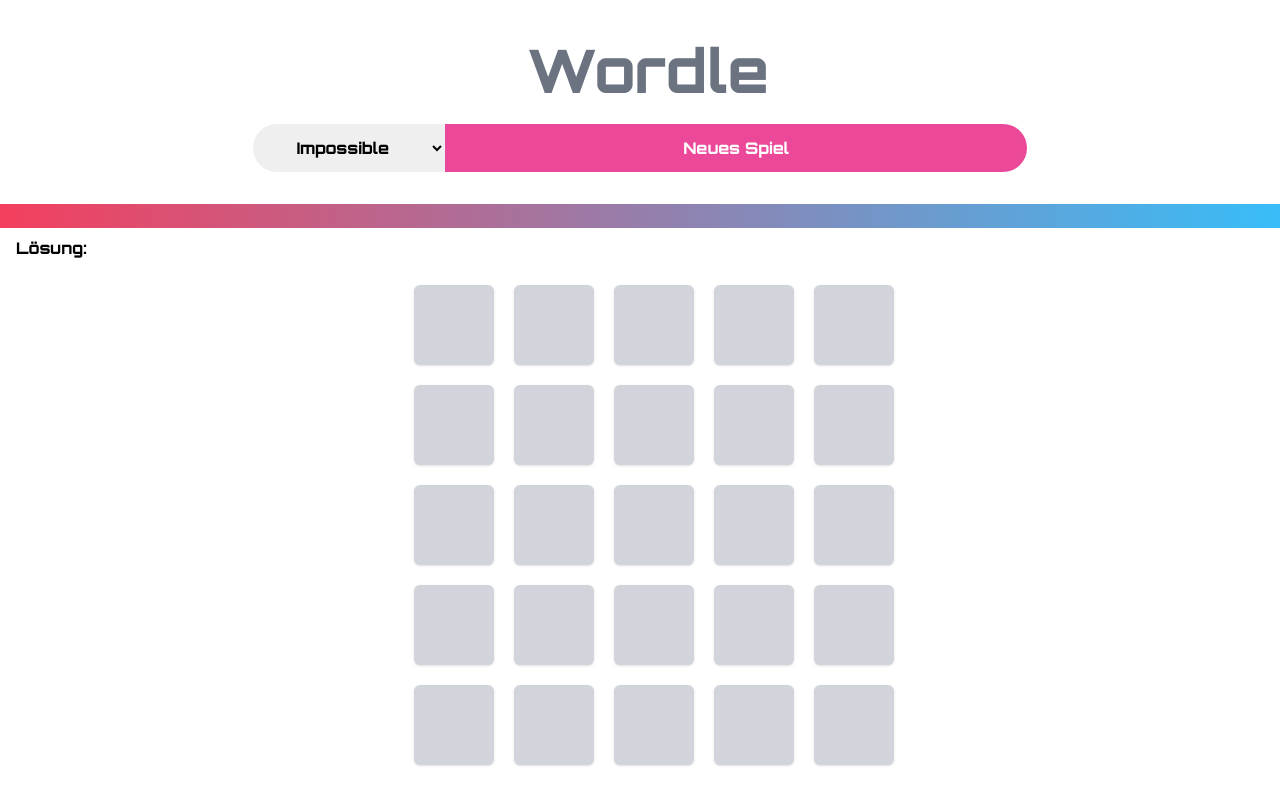
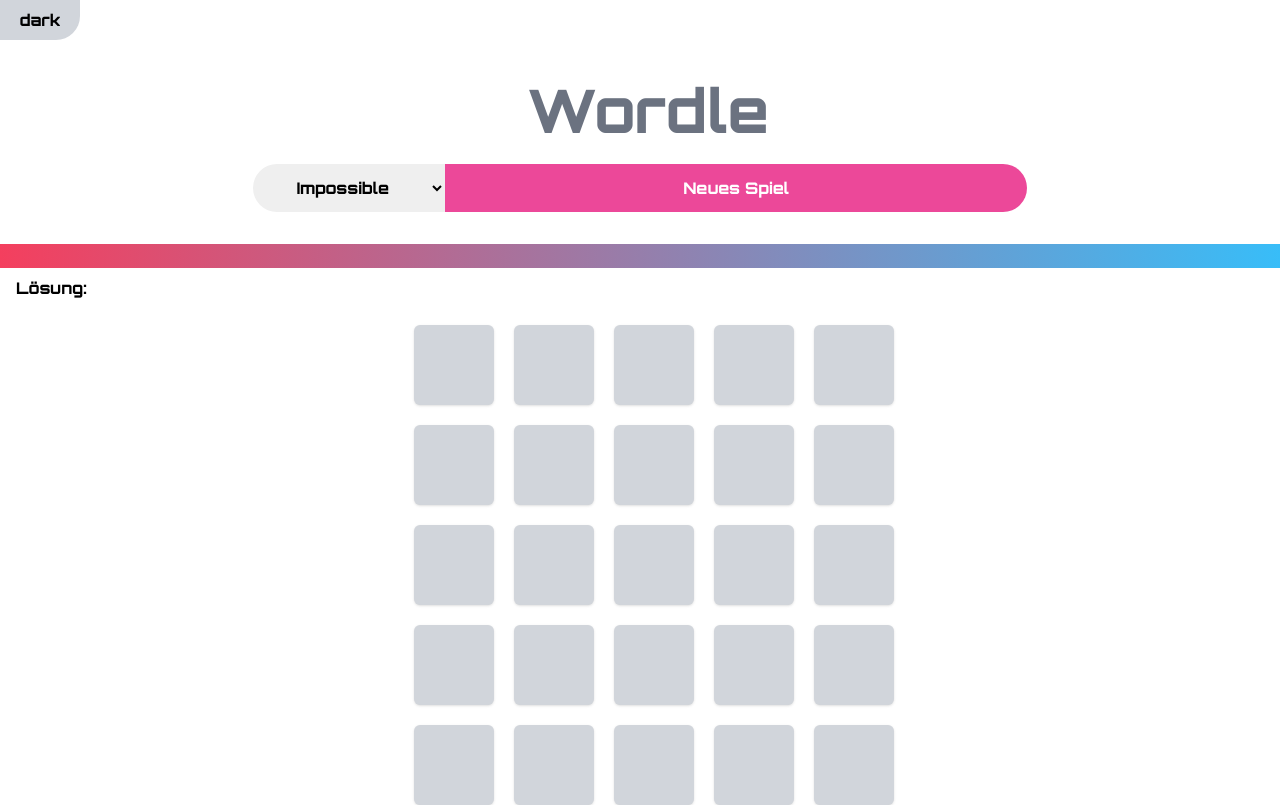
Before and after one commit to Backstein42/wordle, a Flask app: page / in a window 1280 px wide. Before the commit the page ends 766 px from the top, so only its background shows below. Run offline with Flask 2, Linux system fonts and the light colour scheme; some libraries are stand-ins or nearby versions.

Commit message:
dark mode

```diff
--- a/app.py
+++ b/app.py
@@ -1,5 +1,6 @@
 from cgitb import text
-from flask import Flask, redirect, render_template, request, session
+import json
+from flask import Flask, jsonify, redirect, render_template, request, session
 import random as rand
 
 app = Flask(__name__)
@@ -8,8 +9,7 @@
 
 words = []
 
-# TODO wenn buchstabe mehrfach vorkommt, nur den richtigen mit 2 markieren (wenn an richtiger stelle)
-# ansonsten, nur so viele mit 1 markieren, wie auch in dem wort vorkommen <-- Noch fehlerhaft
+# TODO text hintergrundfarben werden nach neuladen der Seite nicht angezeigt
 
 # words_easy = []  # < 5 buchstaben
 words_medium = []  # < 7 buchstaben [5, 6]
@@ -79,7 +79,6 @@
     if 'spielstand' not in session or session["finish"] or session.get("new_game", False):
         session["new_game"] = False
         s = maxSpalten(schwierigkeitsgrad)  # -1
-        # TODO mehr woerter
         session["loesungsWort"] = rand.choice(
             [x for x in words[schwierigkeitsgrad] if len(x) == s])
         spalten = len(session["loesungsWort"])
@@ -90,7 +89,9 @@
             "spalten"))] for y in range(spielstand.get("zeilen"))]
         session["finish"] = False
         session.update()
-    return render_template('hello.html', schwierigkeitsgrad=schwierigkeitsgrad, spielstand=session['spielstand'], istrichtig=istrichtig, gamefield=session["gamefield"])
+    return render_template('hello.html', schwierigkeitsgrad=schwierigkeitsgrad, spielstand=session['spielstand'],
+                           istrichtig=istrichtig,
+                           gamefield=session["gamefield"])
 
 
 def evaluateGuess(guess, solution):
@@ -134,17 +135,32 @@
 @ app.route("/raten", methods=['POST'])
 def correctWord():
     guess = request.form["guess"]
-
+    print("IGoieomgvefvm" + guess)
     # ERSTMAL WEGLASSEN: if guess not in words
     #    throw , abort(400)
 
     correctWordList = evaluateGuess(guess, session["loesungsWort"])
 
+    # list(guess) mappen auf correctWordList
+    # ['a' => 0, 'b' => 1, 'c' => 2, ...]
+    #x = dict(zip(list(guess), correctWordList))
+    # print(x)
+    session["gamefield"][session["spielstand"]["aktuelleZeile"]] = list(guess)
+
     session["spielstand"]["aktuelleZeile"] += 1
     result = {"result": correctWordList}
 
+    # session gamefoield -> auf guess setzen in der ak tutllen zeile
+
+    # print(session["gamefield"]) guess.split()
+    # zeile in gamefield erstetzen
+
+    print(session)
+
     if session["spielstand"]["aktuelleZeile"] >= session["spielstand"]["zeilen"] or guess == session["loesungsWort"]:
         result["solution"] = session["loesungsWort"]
+        result["richtigGeraten"] = guess == session["loesungsWort"]
+
         session["finish"] = True
 
     session.update()
--- a/templates/hello.html
+++ b/templates/hello.html
@@ -1,8 +1,12 @@
 <!DOCTYPE html>
-<link rel="stylesheet" href="style.css" />
+<html>
+  <head>
+<link rel="preconnect" href="https://cdn.tailwindcss.com">
 <link rel="preconnect" href="https://fonts.googleapis.com">
 <link rel="preconnect" href="https://fonts.gstatic.com" crossorigin>
 <link href="https://fonts.googleapis.com/css2?family=Orbitron:wght@800&display=swap" rel="stylesheet">
+
+<script src="https://cdn.tailwindcss.com"></script>
 
 <style>
     @import url('https://fonts.googleapis.com/css2?family=Orbitron:wght@800&display=swap');
@@ -37,6 +41,13 @@
 
 <title>Wordle</title>
 
+</head>
+
+<body class="bg-white dark:bg-gray-900">
+
+  <button onclick="dark()" type="button" class="rounded-br-3xl dark:text-white bg-gray-300 dark:bg-[#212230] w-20 h-10">dark</button>
+
+<div class="fireworks-container fixed inset-0 pointer-events-none z-10"></div>
 
 <h1 class="text-bold text-center mt-10 text-6xl ml-[1rem] text-gray-500">  Wordle </h1>
 
@@ -52,16 +63,16 @@
     Neues Spiel
   </button>
 </form>
-
-<div class="bg-gradient-to-r from-rose-500 to-sky-400 w-full h-6 mt-8"></div>
-<h1 id="loesung" class="mt-[0.5rem] ml-[1rem]">Lösung: </h1>
+<!-- Inhalt von gamefield in kästen -->
+<div class="bg-gradient-to-r from-rose-500 to-sky-400 dark:from-rose-700 dark:to-sky-900 w-full h-6 mt-8"></div>
+<h1 id="loesung" class="dark:text-white mt-[0.5rem] ml-[1rem]">Lösung: </h1>
 <div class="flex text-center">
     <div class="grid grosserKasten mt-1 pl-[1.8rem] pt-[1.3rem] mx-auto">
     {% for i in range(spielstand.zeilen) %} {% for j in range(spielstand.spalten) %} {% if
     istrichtig(gamefield.zeile, gamefield.spalte) %}
     <div id="{{ i }}_{{ j }}" class="kasten kasten-richtig pl-[1.8rem] pt-[1.3rem]"></div>
     {% elif not istrichtig(gamefield.zeile, gamefield.spalte) %}
-    <div id="{{ i }}_{{ j }}" class="kasten flex justify-center items-center w-20 h-20 rounded-md bg-gray-300 shadow text-gray-700"></div>
+    <div id="{{ i }}_{{ j }}" class="kasten dark:text-white dark:bg-[#212230] flex justify-center items-center w-20 h-20 rounded-md bg-gray-300 shadow text-gray-700"></div>
     {% else %}
     <div id="{{ i }}_{{ j }}" class="kasten kasten-else pl-[1.8rem] pt-[1.3rem]"></div>
     {% endif %} {% endfor %} {% endfor %}
@@ -70,10 +81,68 @@
 
 <!-- <button class="w-[25%] bg-[#cbd1d1] ml-[38.2%] mt-[1%] h-20 text-xl rounded-3xl" onclick="refreshPage">Neues Spiel</button> -->
 
-<script src="https://cdn.tailwindcss.com"></script>
 <script src="https://cdn.jsdelivr.net/npm/fireworks-js@latest/dist/fireworks.js"></script>
 
-<script>
+  <script>
+    tailwind.config = {
+      darkMode: 'class',
+    }
+
+    function dark()
+    {
+      document.documentElement.classList.toggle('dark')
+
+      localStorage.theme = "dark"
+    }
+
+  const container = document.querySelector('.fireworks-container')
+
+    const options = [
+    {
+    delay: { min: 2, max: 2 },
+    particles: 100,
+    intensity: 60,
+    friction: 3,
+    explosion: 7,
+    gravity: 10,
+    trace: 100,
+    autoresize: true,
+    acceleration: 110.0,
+    friction: 0.6,
+    rocketPoint: 50,
+    traceSpeed: 100,
+    opacity: 1.0,
+    flickering: 100.00,
+    decay: { min: 0.01, max: 0.05 },
+    brightness: { min: 47, max: 50 },
+    hue: { min: 100, max: 1000}
+  },
+  {
+    delay: { min: 2, max: 2 },
+    particles: 100,
+    intensity: 60,
+    friction: 3,
+    explosion: 7,
+    gravity: 1,
+    trace: 100,
+    autoresize: true,
+    acceleration: 110.0,
+    friction: 0.5,
+    rocketPoint: 50,
+    traceSpeed: 100,
+    opacity: 1.0,
+    flickering: 100.00,
+    decay: { min: 0.01, max: 0.05 },
+    brightness: { min: 47, max: 50 },
+    hue: { min: 100, max: 1000}
+  }
+    ]
+
+  function getRandomInt(max) {
+    return Math.floor(Math.random() * max);
+  }
+
+  const fireworks = new Fireworks(container, options[getRandomInt(options.length)])
 
   var zeile = {{ spielstand.aktuelleZeile }};
   const zeilenInsg = {{ spielstand.zeilen }} -1;
@@ -83,11 +152,48 @@
   var text = '';
   elem.addEventListener("keydown", getKey);
 
+  function set(zeile, spalte, wert) {
+      var el = document.getElementById(zeile + '_' + spalte);
+
+      el.classList.remove(['bg-yellow-300', 'bg-gray-200', 'bg-green-300', 'dark:text-black'])
+
+      if(wert == 0) {
+          el.classList.add('bg-gray-200')
+      }
+      else if(wert == 1) {
+          el.classList.add('bg-yellow-300', 'dark:bg-red-500', 'dark:text-black')
+      }
+      else {
+          el.classList.add('bg-green-300', 'dark:bg-green-300', 'dark:text-black')
+      }
+  }
+
+  var gf = {{ gamefield|tojson }};
+
+  var index = 0
+  for(var i = 0; i < {{ spielstand.zeilen }}; i++) {
+    for(var j = 0; j < {{ spielstand.spalten }}; j++) {
+      let c = gf[i][j]
+      document.getElementById(i + "_" + j).innerText = c ? c : ''
+      index++
+
+      // set(zeile, i, data.result[i]);
+    }
+  }
+
+  if (localStorage.theme === 'dark' || (!('theme' in localStorage) && window.matchMedia('(prefers-color-scheme: dark)').matches)) {
+    document.documentElement.classList.add('dark')
+  }
+  else {
+    document.documentElement.classList.remove('dark')
+  }
+
   function choiceDifficultyChanged(event) {
     value = document.getElementById("choiceDifficulty").value
   }
 
   function getKey(event) {
+      console.log({{ spielstand.value }})
       let zeichen = event.key.toLowerCase();
       if(zeichen == "backspace" && spalte >= 0) {
           spalte = Math.max(0, spalte-1);
@@ -108,19 +214,12 @@
         })
         .then(response => response.json())
         .then(function (data) {
+            if (data.richtigGeraten) {
+              fireworks.start()
+            }
+
             for (var i = 0; i < {{ spielstand.spalten }}; i++) {
-                var el = document.getElementById(zeile + '_' + i);
-                el.classList.remove(['bg-yellow-300', 'bg-gray-200', 'bg-green-300'])
-
-                if(data.result[i] == 0) {
-                    el.classList.add('bg-gray-200')
-                }
-                else if(data.result[i] == 1) {
-                    el.classList.add('bg-yellow-300')
-                }
-                else {
-                    el.classList.add('bg-green-300')
-                }
+              set(zeile, i, data.result[i]);
             }
 
             if(zeile == zeilenInsg) {
@@ -139,4 +238,7 @@
         });
       }
   }
+
 </script>
+</body>
+</html>
```
